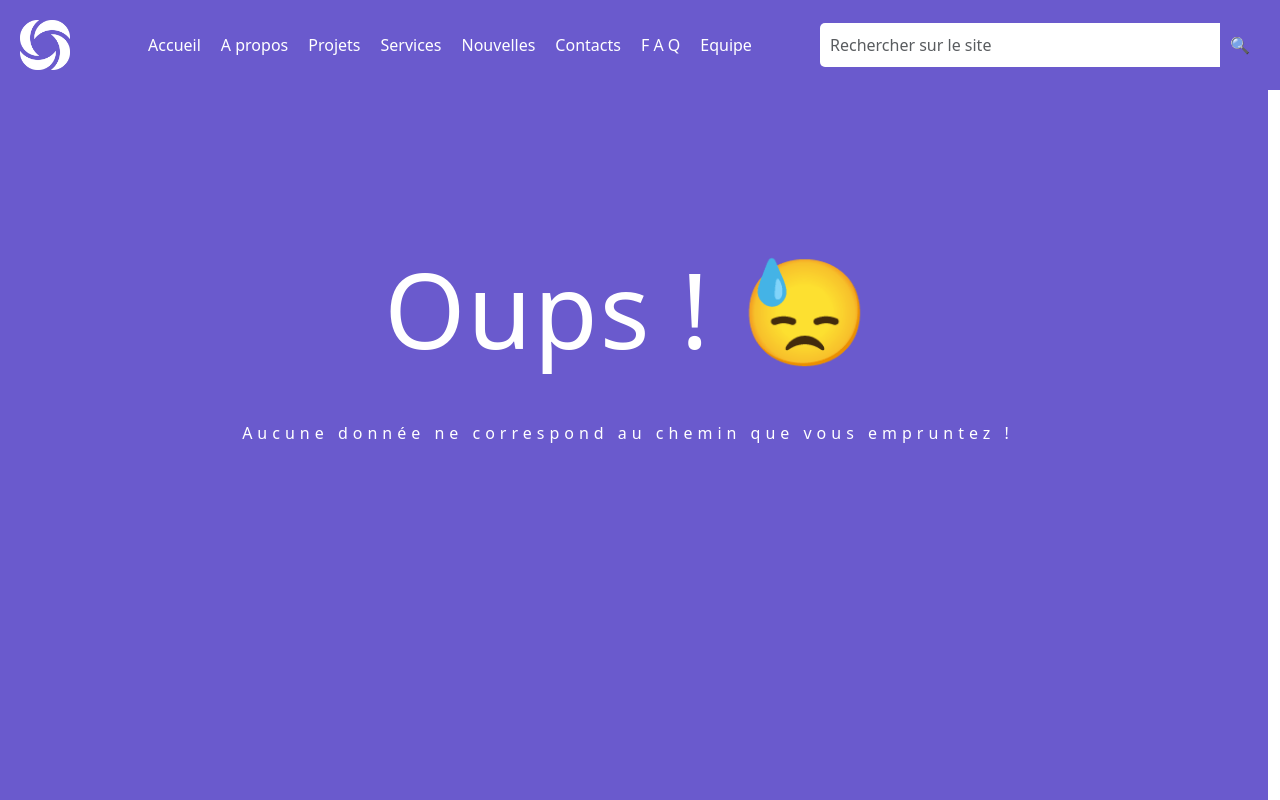
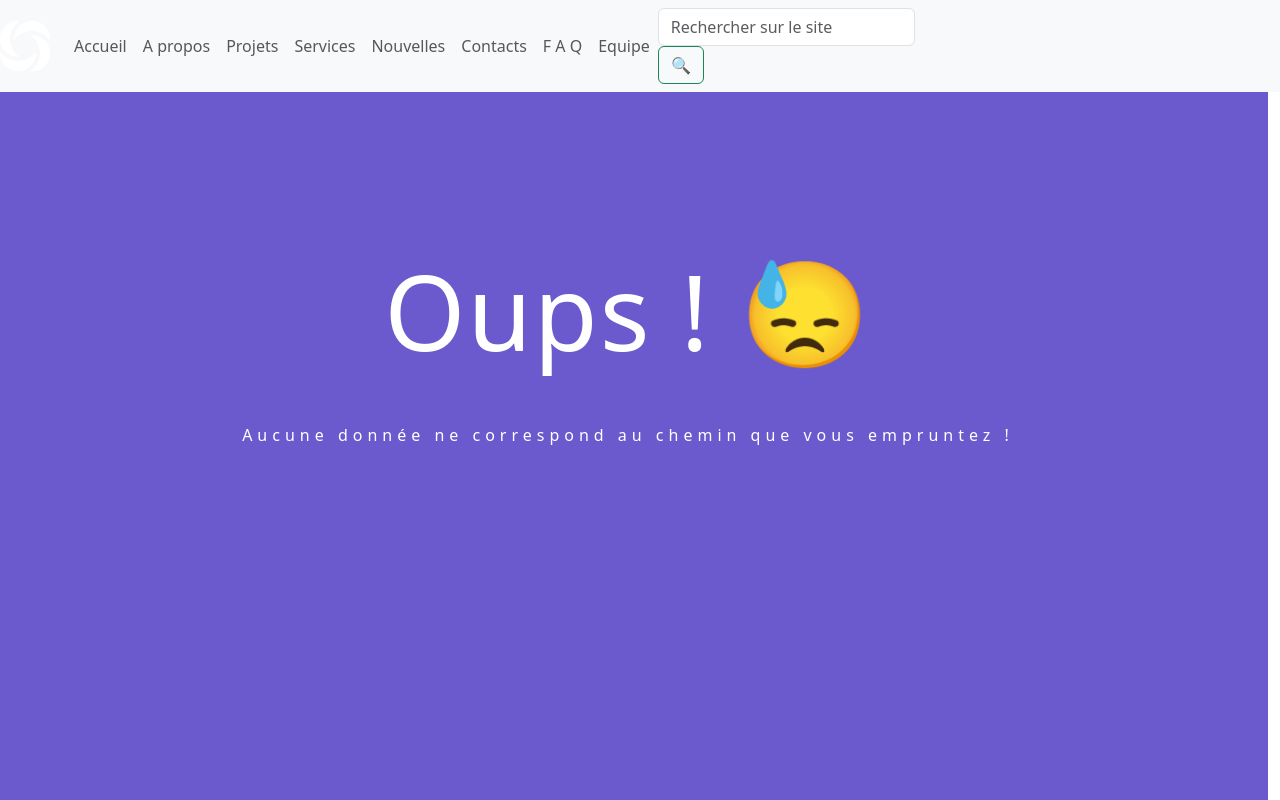
Before and after one commit to gttechandco/gttechandco, a React (Create React App) app: page / in a window 1280 px wide. Shown: the top 800 px of the page. Built offline with nearby package versions, Linux system fonts and the light colour scheme.

Commit message:
adding title to all pages and modifying navbar

```diff
--- a/src/components/Header/Header.js
+++ b/src/components/Header/Header.js
@@ -4,28 +4,62 @@ import {Link} from 'react-router-dom';
 import logo from "../../assets/images/site-logo-white.png"
 import './Header.css';
 
-const Header = () => (
-    <header className="header">
-    <div className="logo">
-      <Link to="/gttechandco"><img src={logo} alt="Logo" /></Link>
-    </div>
-    <nav className="navigation">
-      <ul>
-        <li><Link to="/gttechandco">Accueil</Link></li>
-        <li><Link to="/gttechandco/about">A propos</Link></li>
-        <li><Link to="/gttechandco/projects">Projets</Link></li>
-        <li><Link to="/gttechandco/services">Services</Link></li>
-        <li><Link to="/gttechandco/news">Nouvelles</Link></li>
-        <li><Link to="/gttechandco/contact">Contacts</Link></li>
-        <li><Link to="/gttechandco/faq">F A Q</Link></li>
-        <li><Link to="/gttechandco/team_members">Equipe</Link></li>
-      </ul>
+const Header = () => {
+  return (
+    <nav className="navbar navbar-expand-lg navbar-light bg-light">
+      <Link className="navbar-brand" to="/gttechandco">
+        <img src={logo} alt="Logo" height="50" />
+      </Link>
+      <button
+        className="navbar-toggler"
+        type="button"
+        data-toggle="collapse"
+        data-target="#navbarNav"
+        aria-controls="navbarNav"
+        aria-expanded="false"
+        aria-label="Toggle navigation"
+      >
+        <span className="navbar-toggler-icon"></span>
+      </button>
+      <div className="collapse navbar-collapse" id="navbarNav">
+        <ul className="navbar-nav mr-auto">
+          <li className="nav-item">
+            <Link className="nav-link" to="/gttechandco">Accueil</Link>
+          </li>
+          <li className="nav-item">
+            <Link className="nav-link" to="/gttechandco/about">A propos</Link>
+          </li>
+          <li className="nav-item">
+            <Link className="nav-link" to="/gttechandco/projects">Projets</Link>
+          </li>
+          <li className="nav-item">
+            <Link className="nav-link" to="/gttechandco/services">Services</Link>
+          </li>
+          <li className="nav-item">
+            <Link className="nav-link" to="/gttechandco/news">Nouvelles</Link>
+          </li>
+          <li className="nav-item">
+            <Link className="nav-link" to="/gttechandco/contact">Contacts</Link>
+          </li>
+          <li className="nav-item">
+            <Link className="nav-link" to="/gttechandco/faq">F A Q</Link>
+          </li>
+          <li className="nav-item">
+            <Link className="nav-link" to="/gttechandco/team_members">Equipe</Link>
+          </li>
+        </ul>
+        <form className="form-inline my-2 my-lg-0">
+          <input
+            className="form-control mr-sm-2"
+            type="search"
+            placeholder="Rechercher sur le site"
+            aria-label="Search"
+          />
+          <button className="btn btn-outline-success my-2 my-sm-0" type="submit">🔍</button>
+        </form>
+      </div>
     </nav>
-    <div className="search">
-      <input type="text" className='form-control' placeholder="Rechercher sur le site" />
-      <button type="submit">🔍</button>
-    </div>
-  </header>
-);
+  );
+};
 
 export default Header;
--- a/src/pages/Contacts/Contacts.js
+++ b/src/pages/Contacts/Contacts.js
@@ -1,9 +1,13 @@
 import React from "react";
 import MinimalHero from "../../components/MinimalistHero/MinimalHero";
+import { Helmet } from "react-helmet-async";
 
 const Contact = () => {
     return (
         <div className="contacts">
+            <Helmet>
+                <title>GT TECH & Co - Contacts</title>
+            </Helmet>
             <MinimalHero topicTitle="Contact" pageContent="contacts" pageDescription="Découvrez nos différents réseaux sociaux, liens, et remplissez divers formulaires de contact selon vos besoins"/>
         </div>
     );
--- a/src/pages/Equipe/Team.js
+++ b/src/pages/Equipe/Team.js
@@ -1,9 +1,13 @@
 import React from "react";
 import MinimalHero from "../../components/MinimalistHero/MinimalHero";
+import { Helmet } from "react-helmet-async";
 
 const Team = () => {
     return (
         <div className="team">
+            <Helmet>
+                <title>GT TECH & Co - Equipe</title>
+            </Helmet>
             <MinimalHero topicTitle="Equipe" pageContent="team" pageDescription="Visitez vous même les profils des membres de nos différentes équipes et services et apprenez en plus sur eux"/>
         </div>
     );
--- a/src/pages/Faq/Faq.js
+++ b/src/pages/Faq/Faq.js
@@ -1,9 +1,13 @@
 import React from "react";
 import MinimalHero from "../../components/MinimalistHero/MinimalHero";
+import { Helmet } from "react-helmet-async";
 
 const Faq = () => {
     return (
         <div className="faq">
+            <Helmet>
+                <title>GT TECH & Co - Foire aux question</title>
+            </Helmet>
             <MinimalHero topicTitle="F A Q" pageContent="faq" pageDescription="Découvrez les questions qui reviennent fréquemment et les réponses aux diverses préoccupations"/>
         </div>
     );
--- a/src/pages/Home/Home.js
+++ b/src/pages/Home/Home.js
@@ -7,10 +7,14 @@ import SocialMedia from "../../components/SocialMedia";
 import ContactForm from "../../components/GetInTouch/ContactForm";
 import LocationSection from "../../components/Location/Location";
 import CarouselComponent from "../../components/Carousel/CarouselComponent";
+import { Helmet } from "react-helmet-async";
 
 const Home = () => {
     return (
         <div className="home">
+            <Helmet>
+                <title>GT TECH & Co - Acceuil</title>
+            </Helmet>
             <HeroSection />
             <TeamSection />
             <FeaturedProducts />
--- a/src/pages/NotFound/NotFound.js
+++ b/src/pages/NotFound/NotFound.js
@@ -1,9 +1,13 @@
 import React from "react";
-import "./NotFound.css"
+import "./NotFound.css";
+import { Helmet } from "react-helmet-async";
 
 const NotFound = () => {
     return (
         <div className="row notfound">
+            <Helmet>
+                <title>GT TECH & Co - Non trouvé</title>
+            </Helmet>
             <h1>
                 Oups ! 😓
             </h1>
--- a/src/pages/Nouvelles/Nouvelles.js
+++ b/src/pages/Nouvelles/Nouvelles.js
@@ -1,9 +1,13 @@
 import React from "react";
 import MinimalHero from "../../components/MinimalistHero/MinimalHero";
+import { Helmet } from "react-helmet-async";
 
 const News = () => {
     return (
         <div className="news">
+            <Helmet>
+                <title>GT TECH & Co - Nouvelles</title>
+            </Helmet>
             <MinimalHero topicTitle="Nouvelles" pageContent="news" pageDescription="Restez toujours à l'écoute des dernières informations et nouvelles concernant nos projets, nos activités, et nos meilleures offres"/>
         </div>
     );
--- a/src/pages/Projects/Projects.js
+++ b/src/pages/Projects/Projects.js
@@ -1,10 +1,14 @@
 import React from "react";
 import MinimalHero from "../../components/MinimalistHero/MinimalHero";
 import CarouselComponent from "../../components/Carousel/CarouselComponent";
+import { Helmet } from "react-helmet-async";
 
 const Project = () => {
     return (
         <div className="projects">
+            <Helmet>
+                <title>GT TECH & Co - Projets</title>
+            </Helmet>
             <MinimalHero pageContent="our_projects" topicTitle="Nos Projets" pageDescription="Découvrez une liste des différents travaux réalisés par nos soins afin de vous faire une bonne idée du niveau de nos développeurs" />
             <div className="project_content">
                 <CarouselComponent joinedId="#our_projects"/>
--- a/src/pages/Services/Services.js
+++ b/src/pages/Services/Services.js
@@ -1,9 +1,13 @@
 import React from "react";
 import MinimalHero from "../../components/MinimalistHero/MinimalHero";
+import { Helmet } from "react-helmet-async";
 
 const Services = () => {
     return (
         <div className="services">
+            <Helmet>
+                <title>GT TECH & Co - Services</title>
+            </Helmet>
             <MinimalHero topicTitle="Nos Services" pageContent="services_list" pageDescription="Faites vous une idée globale des différents services que nous rendons aux personnes désireuses"/>
         </div>
     );
```
Also changed, not shown: 2 other files (tests, documents, lock files or other folders).
